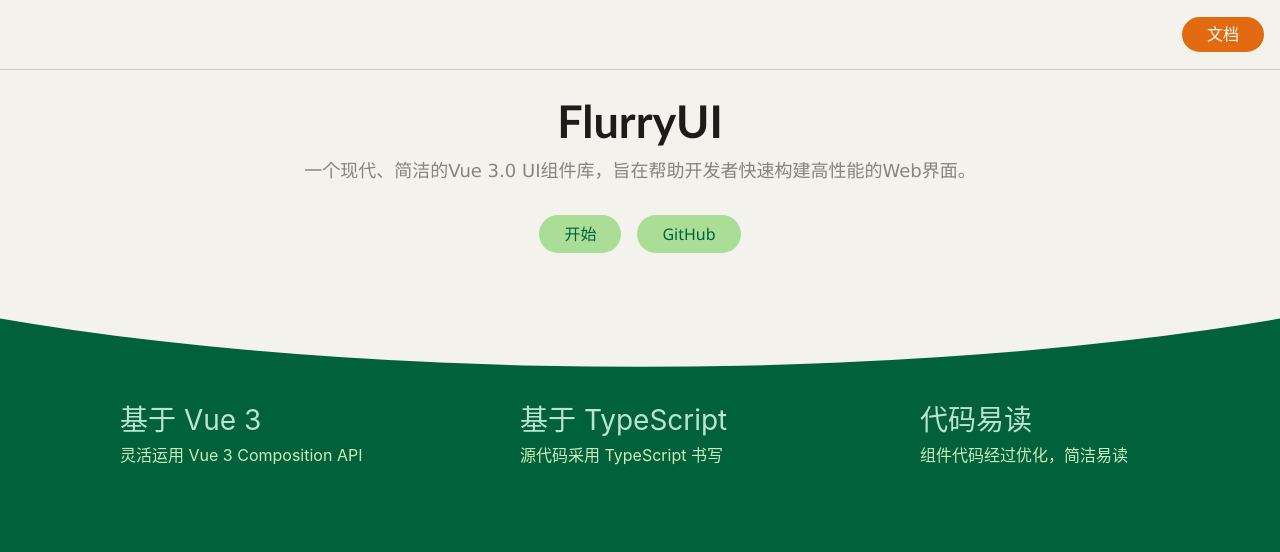
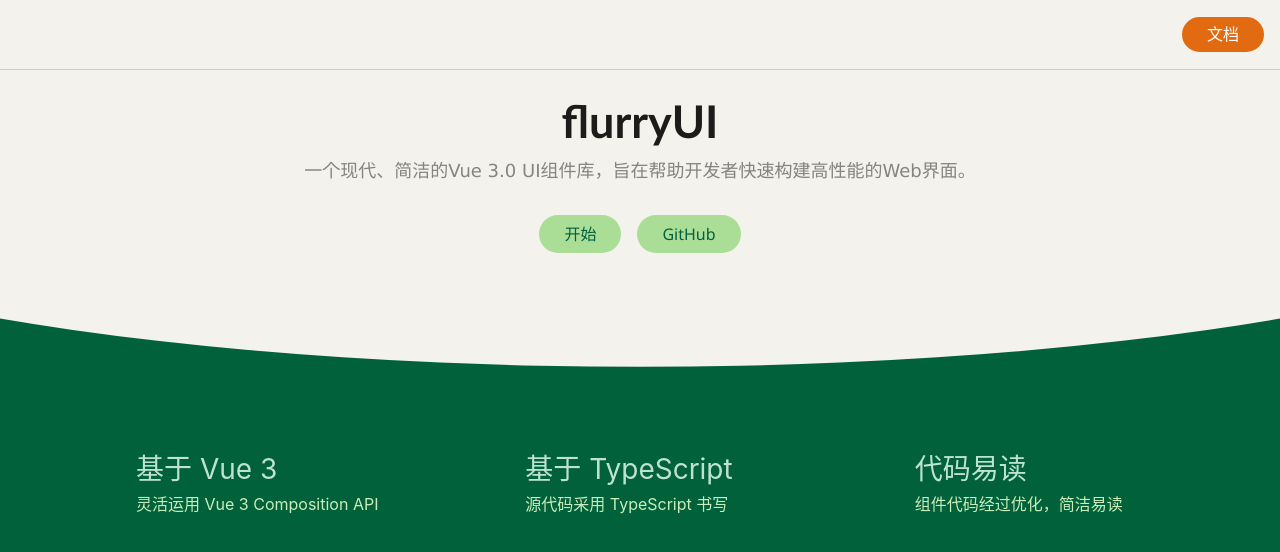
Before and after one commit to xue0211/flurryUI, a Vue app in the folder flurryUI/: page / in a window 1280 px wide. Shown: the top 552 px of the page. Built offline with nearby package versions, Linux system fonts and the light colour scheme.

Commit message:
完善官网样式

```diff
--- a/flurryUI/src/components/ButtonPage/ButtonDemo.vue
+++ b/flurryUI/src/components/ButtonPage/ButtonDemo.vue
@@ -1,6 +1,6 @@
 <template>
     <div>
-        <div>Button 示例</div>
+        <h1>Button 示例</h1>
         <Demo :component="ButtonDemo1" />
         <Demo :component="ButtonDemo2" />
         <Demo :component="ButtonDemo3" />
--- a/flurryUI/src/components/DocfileDemo.vue
+++ /dev/null
@@ -1,5 +0,0 @@
-<template>
-    <div>
-        Docfile 文档
-    </div>
-</template>
--- a/flurryUI/src/components/Topnav.vue
+++ b/flurryUI/src/components/Topnav.vue
@@ -46,7 +46,7 @@ export default {
   border-bottom: 1px solid #ccc;
   display: flex;
   padding: 16px;
-  z-index: 10;
+  z-index: 20;
   justify-content: center;
   align-items: center;
 
--- a/flurryUI/src/router.ts
+++ b/flurryUI/src/router.ts
@@ -4,7 +4,6 @@ import {
 } from 'vue-router'
 import Home from './views/Home.vue'
 import Doc from './views/Doc.vue'
-import Docfile from './components/DocfileDemo.vue'
 import SwitchDemo from './components/SwitchPage/SwitchDemo.vue'
 import ButtonDemo from './components/ButtonPage/ButtonDemo.vue'
 import DialogDemo from './components/DialogPage/DialogDemo.vue'
@@ -22,7 +21,7 @@ export const router = createRouter({
         {
             path: '/doc', component: Doc,
             children: [
-                { path: '', component: Docfile },
+                { path: '', redirect: '/doc/intro' },
                 { path: 'intro', component: Intro },
                 { path: "get-started", component: GetStarted },
                 { path: "install", component: Install },
--- a/flurryUI/src/views/Doc.vue
+++ b/flurryUI/src/views/Doc.vue
@@ -45,7 +45,8 @@ export default {
     }
 }
 </script>
-<style lang="scss">
+<style lang="scss" scoped>
+$aside-index: 10;
 .layout {
     display: flex;
     flex-direction: column;
@@ -90,7 +91,7 @@ aside {
     left: 0;
     padding-top: 75px;
     height: 100%;
-    z-index: 1;
+    z-index: $aside-index;
     transition: all 0.4s cubic-bezier(0.68, 0.18, 0.53, 0.18) 0.1s;
 
     >h2 {
--- a/flurryUI/src/views/Home.vue
+++ b/flurryUI/src/views/Home.vue
@@ -3,7 +3,7 @@
     <div class="topnavAndBanner">
       <Topnav />
       <div class="banner">
-        <h1>FlurryUI</h1>
+        <h1>flurryUI</h1>
         <h2>一个现代、简洁的Vue 3.0 UI组件库，旨在帮助开发者快速构建高性能的Web界面。</h2>
         <p class="actions">
           <router-link to="/doc">开始</router-link>
@@ -53,15 +53,26 @@ $font: 'Lucida Sans', 'Lucida Sans Regular', 'Lucida Grande', 'Lucida Sans Unico
   clip-path: ellipse(80% 60% at 50% 40%);
 }
 .features {
-  margin: 15px auto;
-  width: 400px;
+  margin: 64px auto;;
+  padding: 0 16px;
 
   @media (min-width: 800px) {
     width: 800px;
+      >ul {
+        >li{
+          width: 50%;
+        }
+      }
   }
 
   @media (min-width: 1200px) {
     width: 1200px;
+
+    >ul {
+        >li{
+          width: 33.3333%;
+        }
+      }
   }
 
   >ul {
@@ -69,7 +80,6 @@ $font: 'Lucida Sans', 'Lucida Sans Regular', 'Lucida Grande', 'Lucida Sans Unico
     flex-wrap: wrap;
 
     >li {
-      width: 400px;
       margin: 16px 0;
       display: grid;
       justify-content: start;
```
